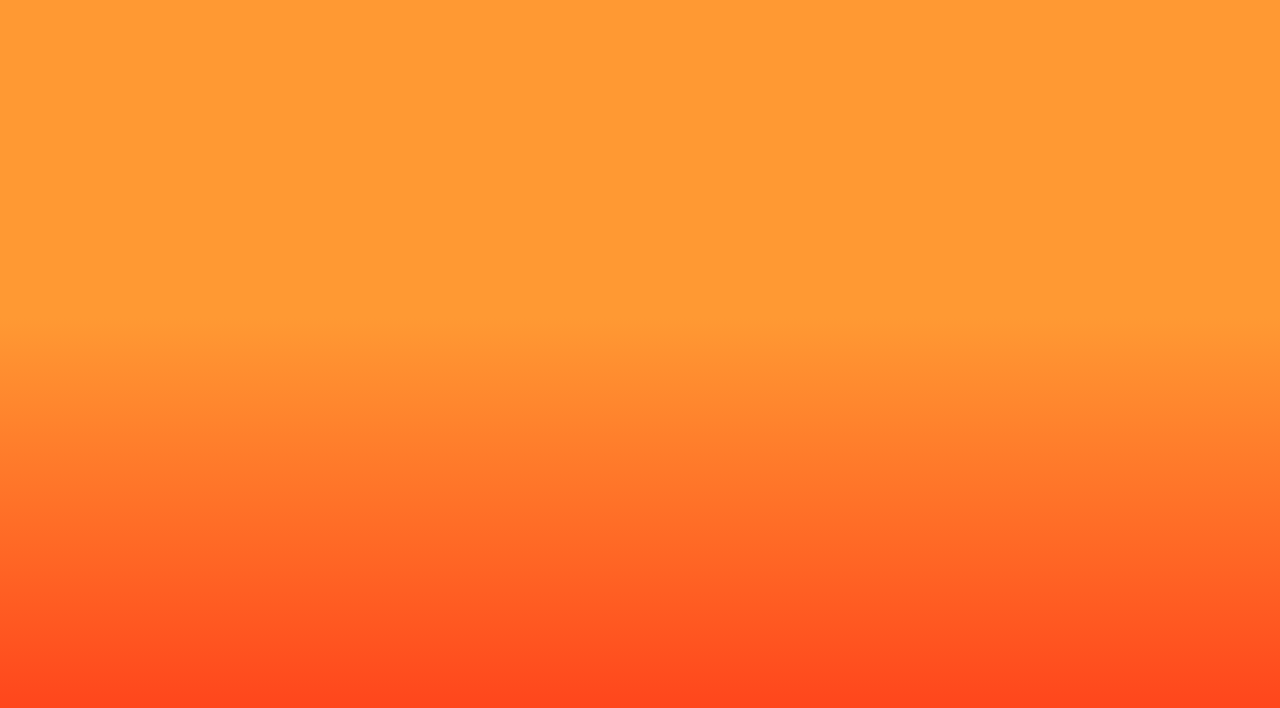
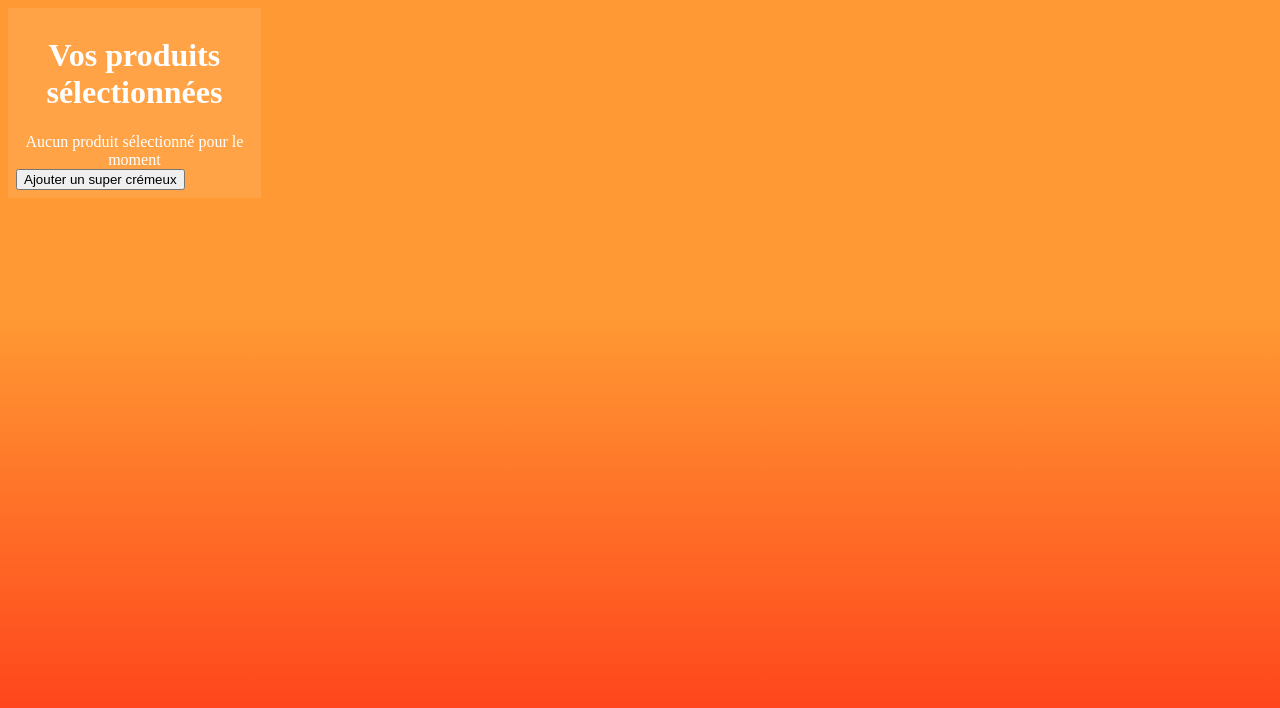
Before and after one commit to jorisbertier/Redux-React, a React (Create React App) app: page / in a window 1280 px wide. Shown: the top 708 px of the page. Built offline with nearby package versions, Linux system fonts and the light colour scheme.

Commit message:
done exercice

```diff
--- a/src/app/App.js
+++ b/src/app/App.js
@@ -1,11 +1,13 @@
 import { Provider } from 'react-redux';
 import { store } from './store';
 import './App.css';
+import { Cart } from '../features/cart/Cart';
 
 function App() {
   return (
     <Provider store={store}>
         <div className="App">
+          <Cart/>
         </div>
     </Provider>
   );
--- a/src/app/store.js
+++ b/src/app/store.js
@@ -3,9 +3,8 @@ import { PouletCroquant, SuperCremeux } from "../common/models";
 
 let state = {
     value: null,
+    owner: {},
     list: [
-        SuperCremeux,
-        PouletCroquant,
     ]
 };
 
--- a/src/common/models.js
+++ b/src/common/models.js
@@ -1,15 +1,15 @@
-const DoubleCantal = {
+export const DoubleCantal = {
     title: 'Double Cantal',
     price: 15.99,
 }
 
 
-const SuperCremeux = {
+export const SuperCremeux = {
     title: 'Super Crémeux',
     price: 14.99,
 }
 
-const PouletCroquant = {
+export const PouletCroquant = {
     title: 'Poulet Croquant',
     price: 17.99,
 }
--- /dev/null
+++ b/src/features/cart/Cart.js
@@ -0,0 +1,35 @@
+import { useEffect, useState } from "react";
+import { useStore } from "react-redux";
+import { SuperCremeux } from "../../common/models";
+
+export const Cart = () => {
+    const store = useStore();
+    const [list, setList] = useState(store.getState().list)
+
+    useEffect(()=> {
+        store.subscribe(() => { setList(store.getState().list) })
+    })
+
+    let totalList = list.reduce(
+        (accumulator, currentValue) => accumulator + currentValue.price,
+        0,
+      );
+
+    return (
+        <div className="Selection">
+            <h1>Vos produits sélectionnées</h1>
+            {list.map(
+                (item, index) =>
+                <span key={index} className="SelectedProduct">{item.title} {item.price} €</span>
+                )}
+            {list.length !== 0 ? (
+                <div>Total commande {totalList} euros</div>
+            ) : (
+                <div>Aucun produit sélectionné pour le moment</div>
+            )}
+            <div className="CartNavBar">
+                <button onClick={() => store.dispatch({type: 'ADD_PRODUCT', payload: SuperCremeux})}>Ajouter un super crémeux</button>
+            </div>
+        </div>
+    )
+};
```
